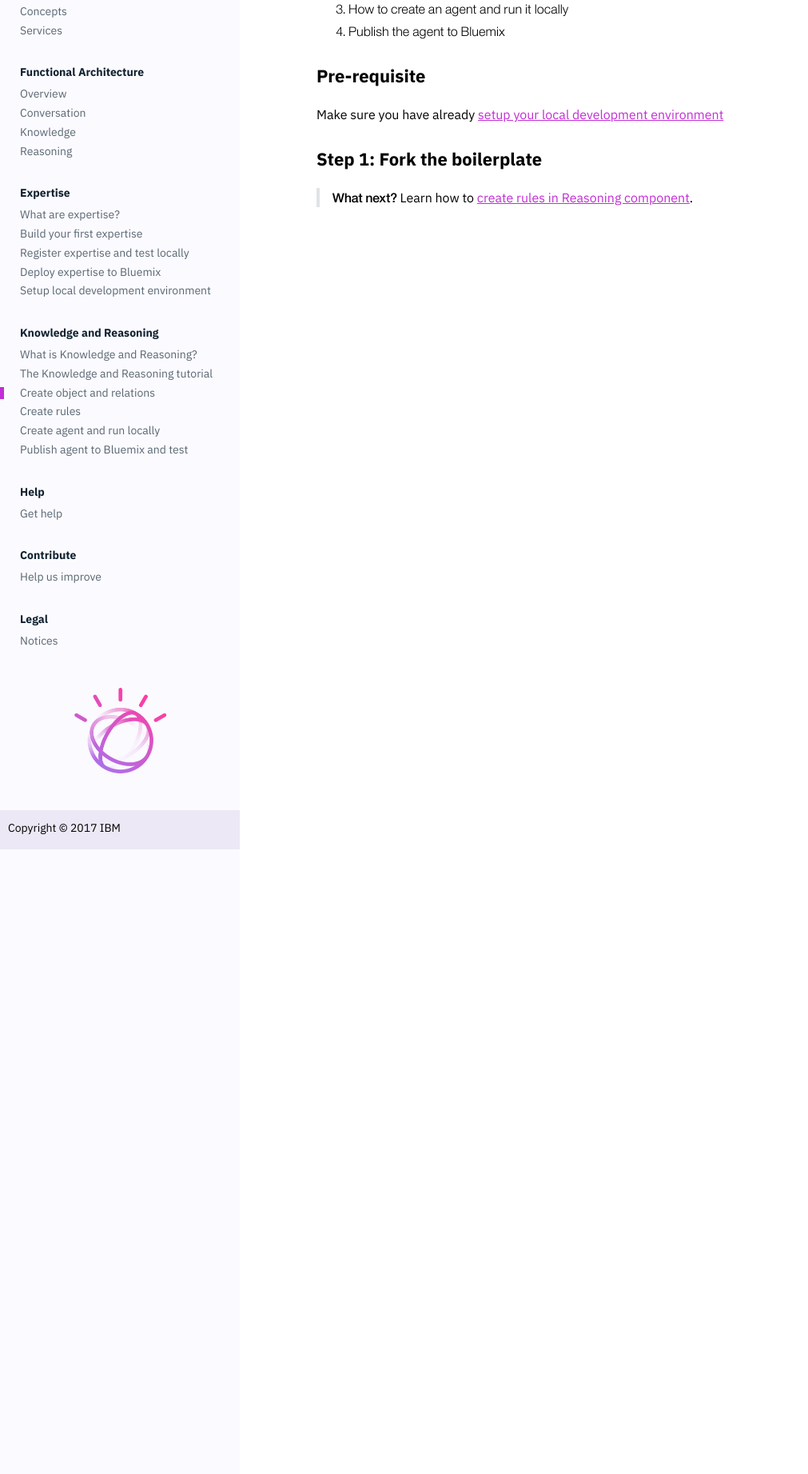
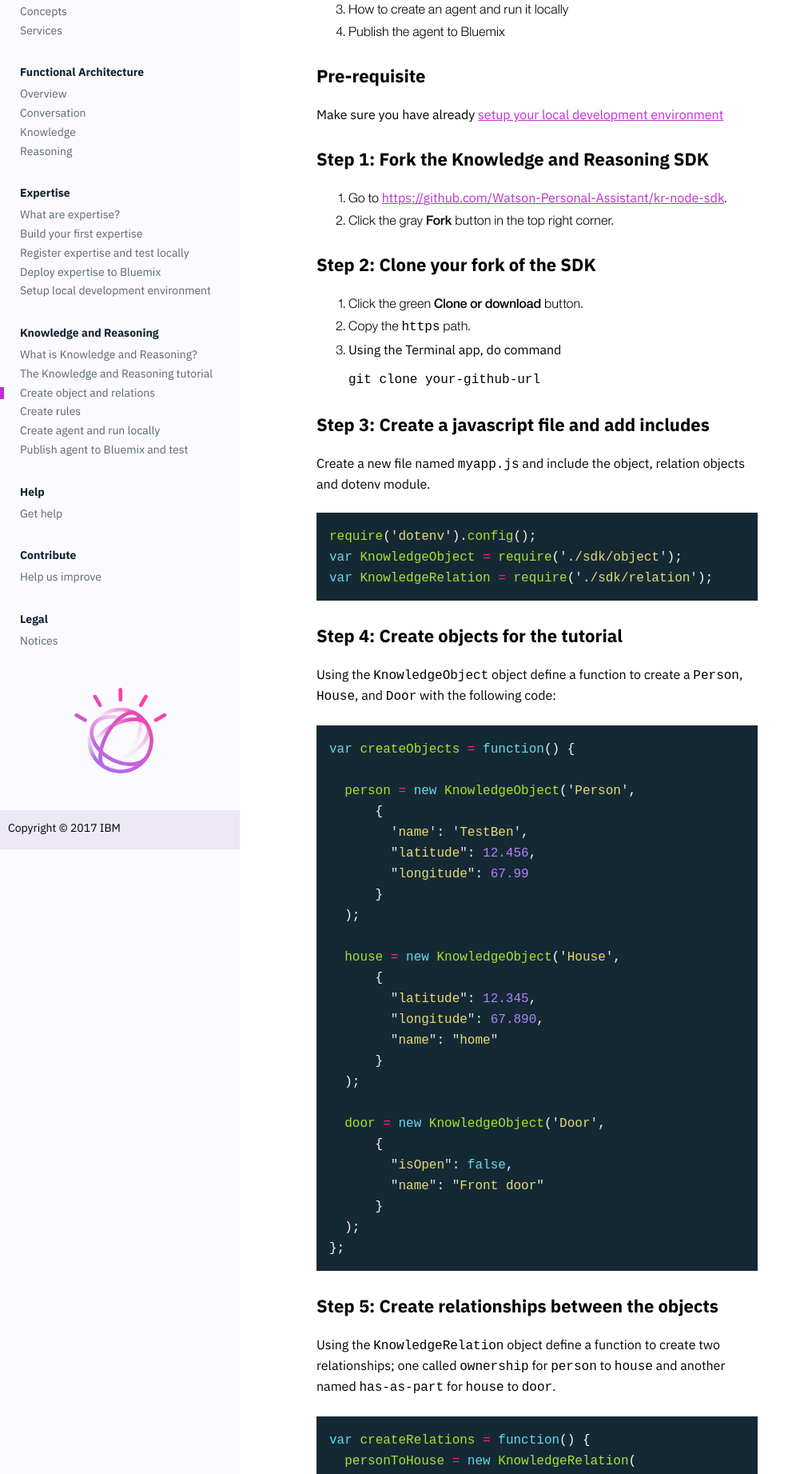
Before and after one commit to benjohnsonnlp/developer, a Jekyll site: the page built from _content/knowledge/create-objects.md, in a window 1280 px wide. Shown: the part 377-2220 px from the top of the page at 80% size, without its empty margins (0-1011 px from the left). Built offline with Jekyll 4.4.1, drawn with Linux system fonts in a browser that asks for light colours; some of the changed text lies outside the part shown.

Commit message:
adds first bit of tutorial to create objects and relations for K&R tutorial

````diff
--- a/_content/knowledge/create-objects.md
+++ b/_content/knowledge/create-objects.md
@@ -12,6 +12,146 @@ This page will walk you through first phase of making your assistant proactive.
 ### Pre-requisite
 Make sure you have already [setup your local development environment]({{site.baseurl}}/expertise/setup-local-dev-env/)
 
-### Step 1: Fork the boilerplate
+### Step 1: Fork the Knowledge and Reasoning SDK
+1. Go to  [https://github.com/Watson-Personal-Assistant/kr-node-sdk]({{site.baseurl}}/broken_link).
+2. Click the gray **Fork** button in the top right corner.
+
+
+### Step 2: Clone your fork of the SDK
+1. Click the green **Clone or download** button.
+2. Copy the `https` path.
+3. Using the Terminal app, do command
+
+    `git clone your-github-url`
+
+### Step 3: Create a javascript file and add includes
+
+Create a new file named `myapp.js` and include the object, relation objects and dotenv module.
+
+```javascript
+require('dotenv').config();
+var KnowledgeObject = require('./sdk/object');
+var KnowledgeRelation = require('./sdk/relation');
+```
+
+### Step 4: Create objects for the tutorial
+
+Using the `KnowledgeObject` object define a function to create a `Person`, `House`, and `Door` with the following code:
+
+```javascript
+var createObjects = function() {
+
+  person = new KnowledgeObject('Person',
+      {
+        'name': 'TestBen',
+        "latitude": 12.456,
+        "longitude": 67.99
+      }
+  );
+
+  house = new KnowledgeObject('House',
+      {
+        "latitude": 12.345,
+        "longitude": 67.890,
+        "name": "home"
+      }
+  );
+
+  door = new KnowledgeObject('Door',
+      {
+        "isOpen": false,
+        "name": "Front door"
+      }
+  );
+};
+```
+
+### Step 5: Create relationships between the objects
+
+Using the `KnowledgeRelation` object define a function to create two relationships; one called `ownership` for `person` to `house` and another named `has-as-part` for `house` to `door`.
+
+```javascript
+var createRelations = function() {
+  personToHouse = new KnowledgeRelation(
+    'ownership', person, house);
+
+  houseToDoor = new KnowledgeRelation(
+    'has-as-part', house, door);
+};
+```
+
+### Step 6: Call creation functions to create the objects and relations in the Knowledge component
+
+Create a promise that creates the KnowledgeObjects and then creates the KnowledgeRelations if successful using the following code:
+
+```javascript
+Promise.all(
+    [
+      createObjects(),
+      person.create(),
+      house.create(),
+      door.create()
+    ]
+).then(
+  function (results) {
+    console.log('All objects created\n\n');
+
+    Promise.all(
+        [
+          createRelations(),
+          personToHouse.create(),
+          houseToDoor.create()
+        ]).then(
+
+        function (results) {
+          console.log('All relations created\n\n');
+        }
+    );
+  }
+);
+
+```
+
+### Step 7: Create .env file, add Watson Assistant API key and execute
+
+Before the code above can be ran, we need to create a .env file that includes the URL to Watson Assistant and the API key.
+
+To do this copy the `.env.sample` file to `.env` and edit the `.env` file to have the following:
+
+```
+HUB_URL=https://watson-personal-assistant-toolkit.mybluemix.net/
+API_KEY=your-API-key
+AGENT_PORT=
+AGENT_HOST=[this will need to be publicly visible; perhaps you should try ngrok]
+```
+
+After providing the Watson Assistant `URL` and `API key`, install the necessary node packages to run the code by using command:
+
+`npm install`
+
+Then run the code by using the command:
+
+`node myapp.js`
+
+If all runs correctly, you should see output similar to:
+
+```
+Saved object with id:  4152 and type: House
+Saved object with id:  4272 and type: Person
+Saved object with id:  4144 and type: Door
+All objects created
+
+
+Created relation: 4272 (Person) -[ownership]-> 4152 (House)
+Created relation: 4152 (House) -[has-as-part]-> 4144 (Door)
+All relations created
+```
+
+If the code fails to run, you might try attaching the chrome devtools using command:
+
+`node --inspect --debug-brk myapp.js`.
+
+
+Hopefully, all goes well and you have create 3 objects and 2 relations in your Watson Assistant Knowledge component.
 
 > **What next?** Learn how to [create rules in Reasoning component]({{site.baseurl}}/knowledge/create-rules).
````
